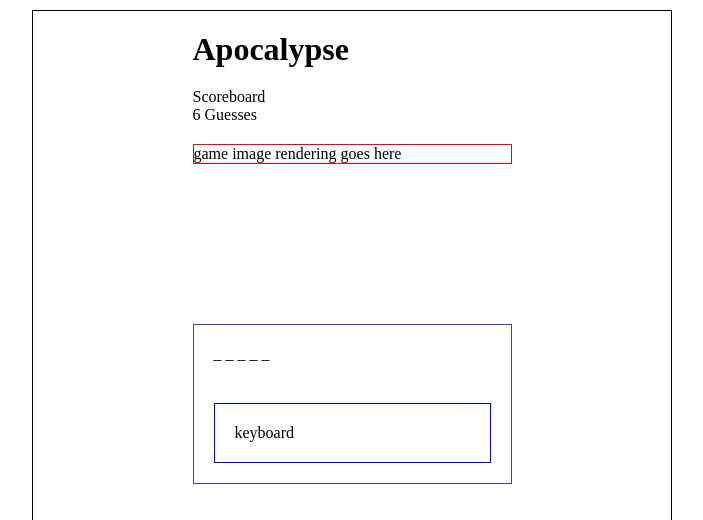
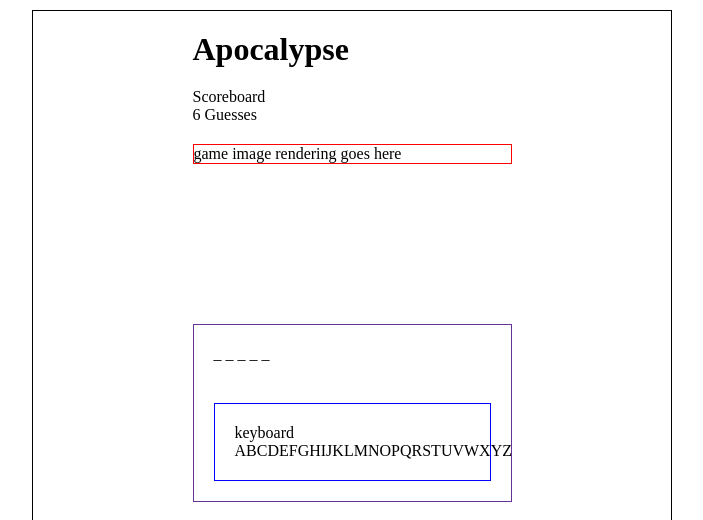
Before and after one commit to pamelaabreu/apocalypse, a React (Create React App) app: page / in a window 1280 px wide. Shown: the top 520 px of the page, without its empty margins (288-991 px from the left). Built offline with nearby package versions, Linux system fonts and the light colour scheme.

Commit message:
Updated keyboardLetters state value to correctly render letters

```diff
--- a/src/App.js
+++ b/src/App.js
@@ -5,10 +5,45 @@ function App() {
   // const [secretWord] = useState();
   const [guessWord] = useState("_ _ _ _ _");
   const [numOfGuesses] = useState(6);
-  const [keyboardLetters] = useState();
+  const [keyboardLetters] = useState({
+    a: { incorrectLetter: false },
+    b: { incorrectLetter: false },
+    c: { incorrectLetter: false },
+    d: { incorrectLetter: false },
+    e: { incorrectLetter: false },
+    f: { incorrectLetter: false },
+    g: { incorrectLetter: false },
+    h: { incorrectLetter: false },
+    i: { incorrectLetter: false },
+    j: { incorrectLetter: false },
+    k: { incorrectLetter: false },
+    l: { incorrectLetter: false },
+    m: { incorrectLetter: false },
+    n: { incorrectLetter: false },
+    o: { incorrectLetter: false },
+    p: { incorrectLetter: false },
+    q: { incorrectLetter: false },
+    r: { incorrectLetter: false },
+    s: { incorrectLetter: false },
+    t: { incorrectLetter: false },
+    u: { incorrectLetter: false },
+    v: { incorrectLetter: false },
+    w: { incorrectLetter: false },
+    x: { incorrectLetter: false },
+    y: { incorrectLetter: false },
+    z: { incorrectLetter: false }
+  });
   // Extra feature ~ track cpu and user scores
   // const [cpuScore] = useState();
   // const [userScore] = useState();
+
+  const keyboardLetterRender = () => {
+    const keyboardLettersKeys = Object.keys(keyboardLetters);
+
+    return keyboardLettersKeys.map((el, index) => (
+      <p key={index}>{el.toUpperCase()}</p>
+    ));
+  };
 
   return (
     <div
@@ -40,7 +75,8 @@ function App() {
               padding: "20px"
             }}
           >
-            <p>keyboard {keyboardLetters}</p>
+            <p>keyboard</p>
+            <div style={{ display: "flex" }}>{keyboardLetterRender()}</div>
           </div>
         </div>
       </div>
```
